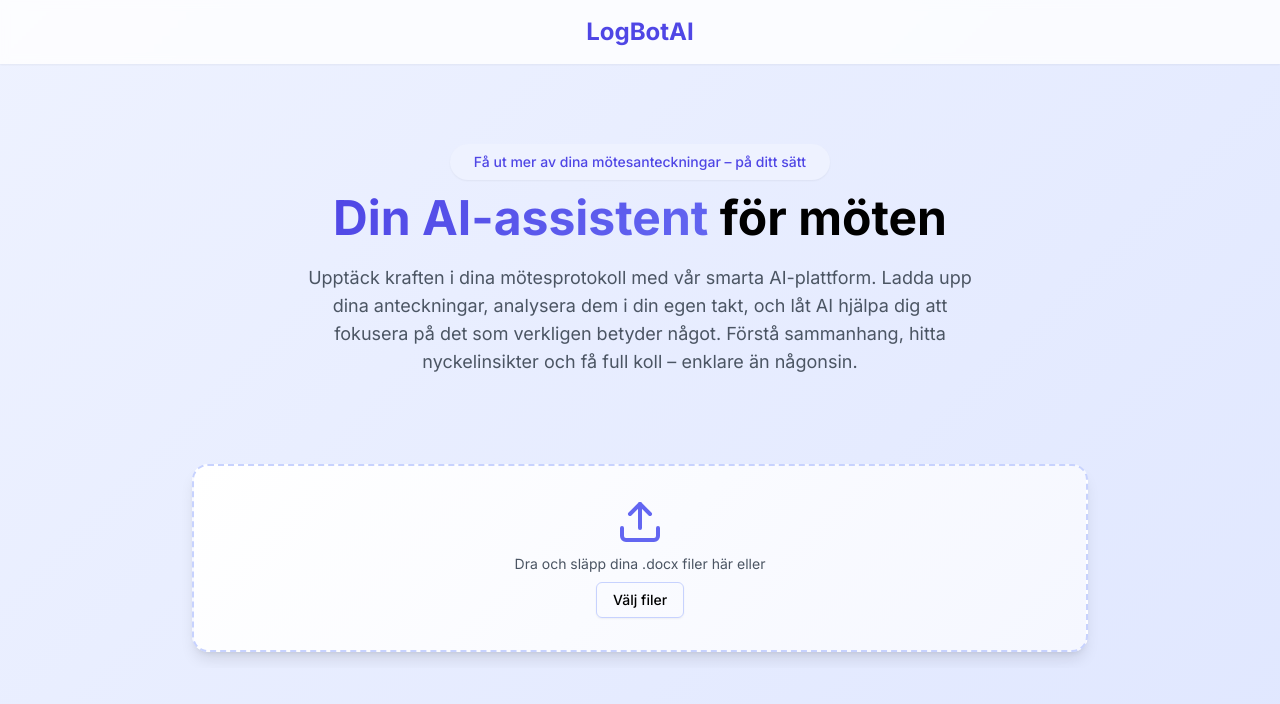
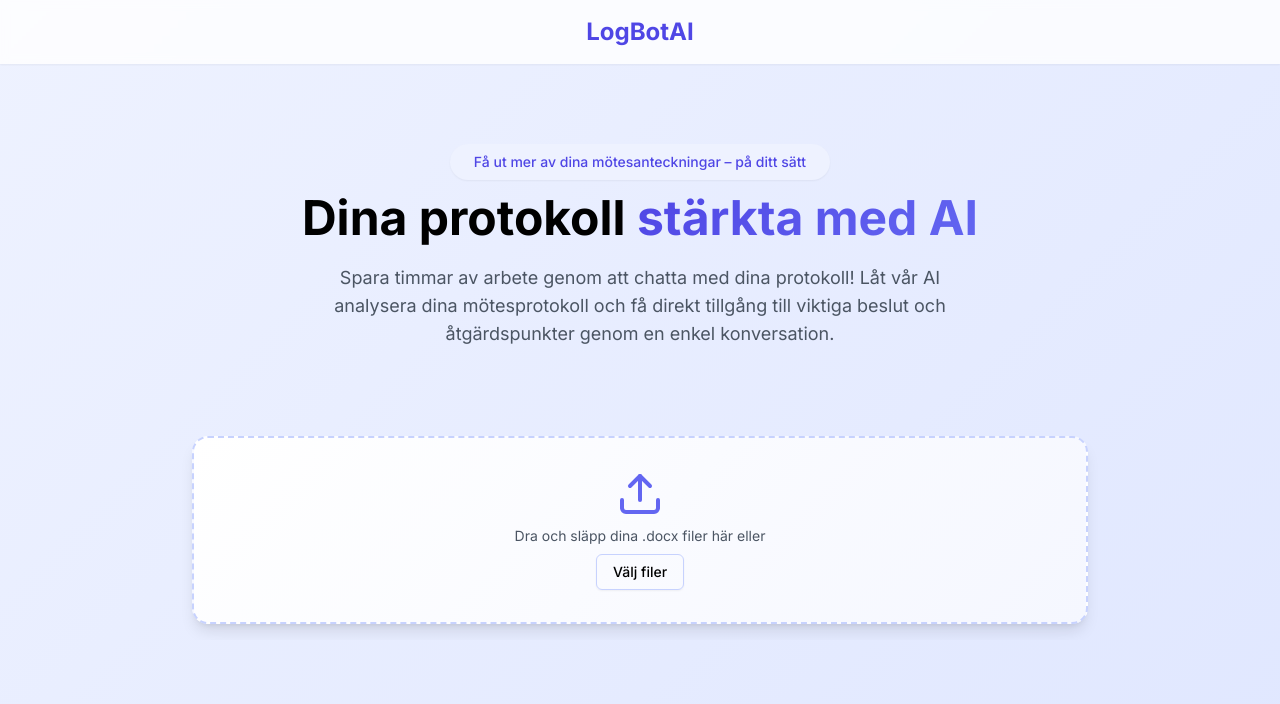
Before and after one commit to MarcusT96/LogBotAI, a Next.js app in the folder frontend/: page / in a window 1280 px wide. Shown: the top 704 px of the page. Built offline with nearby package versions, Linux system fonts and the light colour scheme.

Commit message:
Bättre copy

```diff
--- a/frontend/src/components/fileUpload.tsx
+++ b/frontend/src/components/fileUpload.tsx
@@ -109,12 +109,11 @@ export default function FileUpload({ onUploadComplete }: FileUploadProps) {
               Få ut mer av dina mötesanteckningar – på ditt sätt
             </div>
             <h2 className="text-5xl font-bold mb-4 leading-tight">
-              <span className="hero-gradient">Din AI-assistent</span> för möten
+              Dina protokoll <span className="hero-gradient">stärkta med AI</span>
             </h2>
             <p className="text-gray-600 text-lg max-w-2xl mx-auto mb-6">
-              Upptäck kraften i dina mötesprotokoll med vår smarta AI-plattform. Ladda upp dina anteckningar,
-              analysera dem i din egen takt, och låt AI hjälpa dig att fokusera på det som verkligen betyder något.
-              Förstå sammanhang, hitta nyckelinsikter och få full koll – enklare än någonsin.
+              Spara timmar av arbete genom att chatta med dina protokoll! Låt vår AI analysera dina mötesprotokoll och få
+              direkt tillgång till viktiga beslut och åtgärdspunkter genom en enkel konversation.
             </p>
           </div>
 
```
